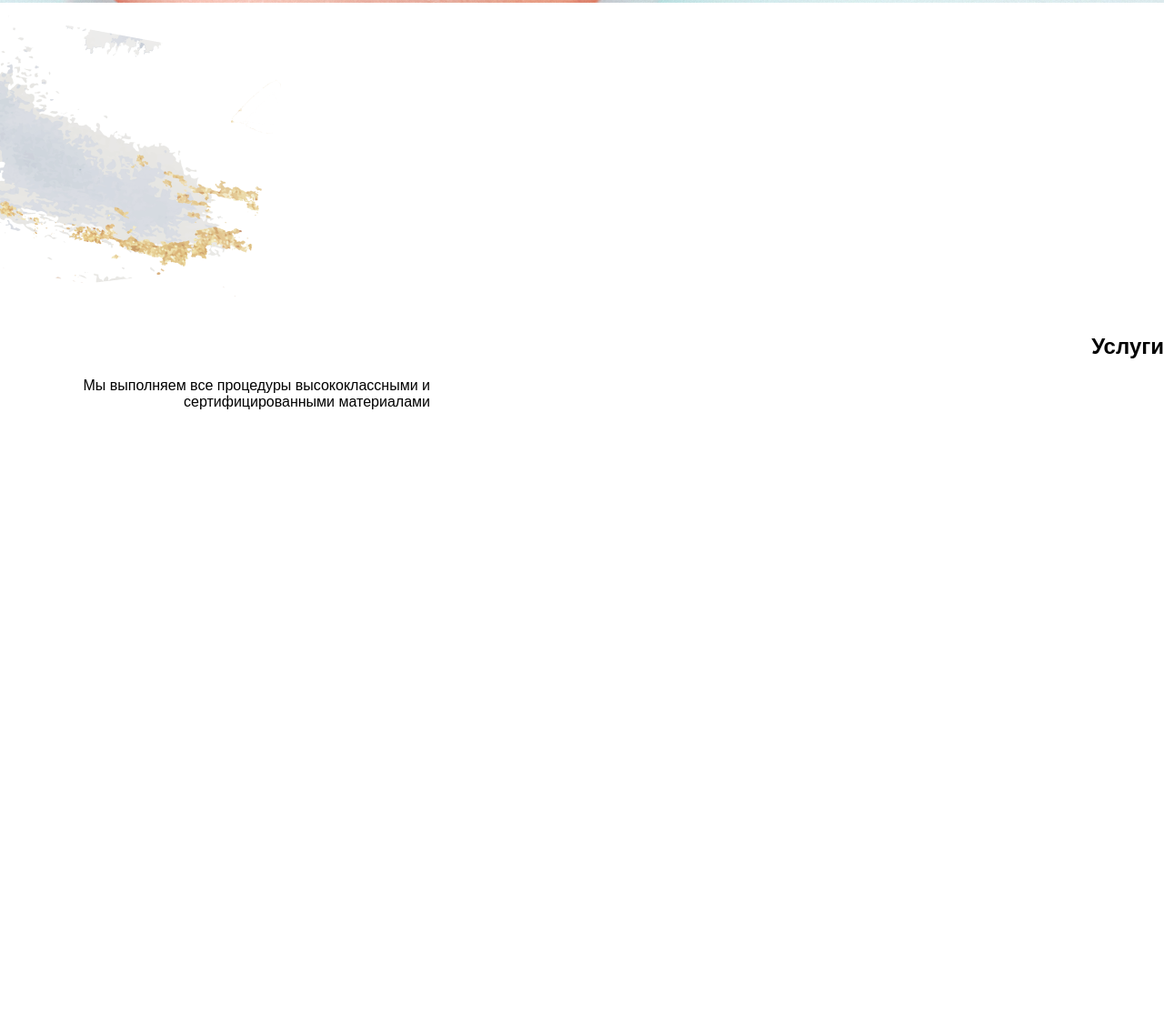
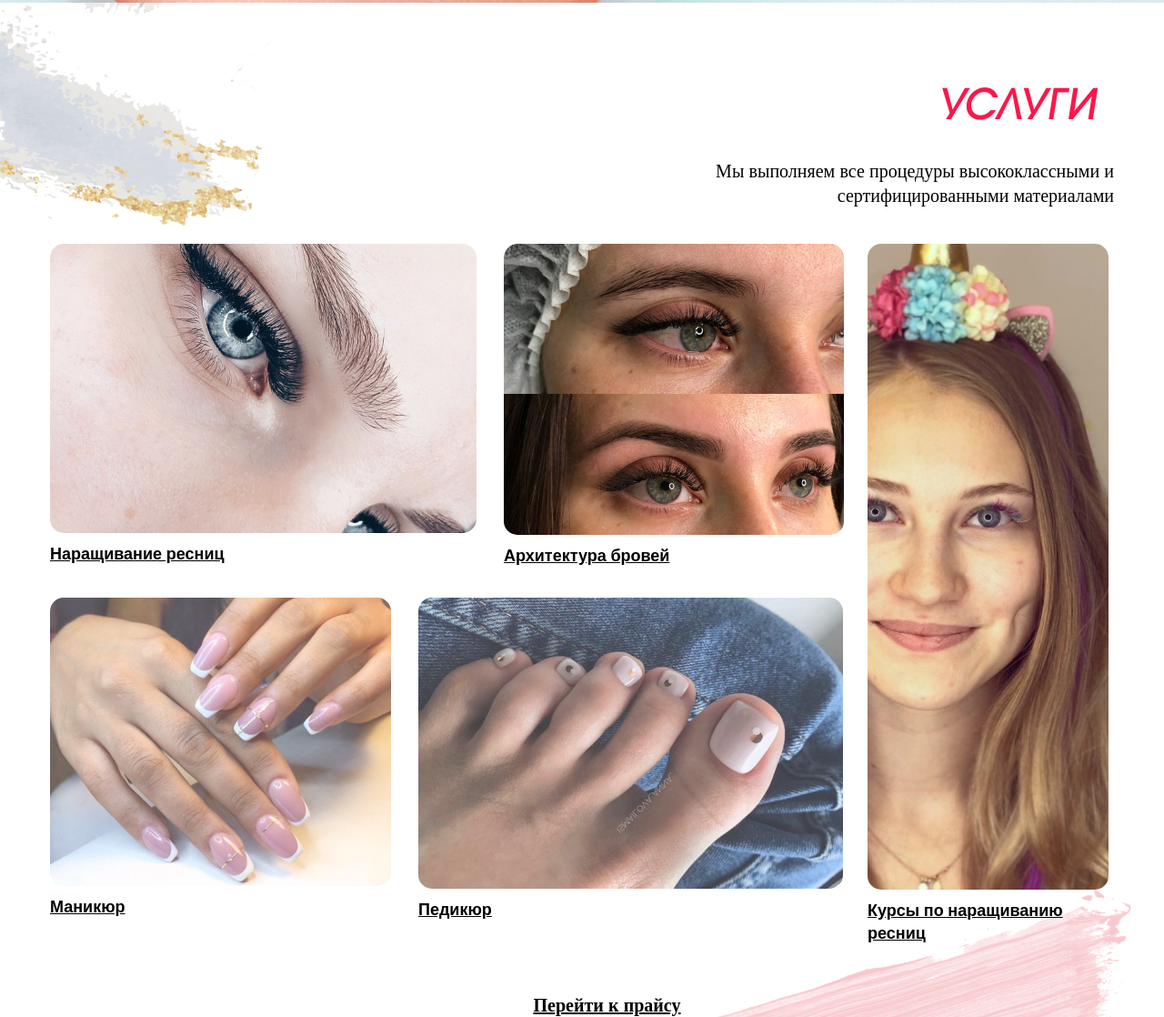
Before and after one commit to polezhaevr/Unicorn-Beauty-House, a plain HTML site: page index.html in a window 1280 px wide. Shown: the part 735-1853 px from the top of the page at 91% size. Before the commit the page ends 1202 px from the top, so only its background shows below. Drawn offline with nearby package versions, Linux system fonts and the light colour scheme; a web font is replaced by a local one.

Commit message:
new blocks and fix layout

```diff
--- a/css/style.css
+++ b/css/style.css
@@ -4,6 +4,7 @@
 
 body {
     font-family: sans-serif;
+    min-width: 1170px;
 }
 
 
@@ -185,25 +186,163 @@ body {
 
 /*start services */
 
+@font-face {
+    font-family: a_AvanteTitlerCpsUpC;
+    src: url(/fonts/ofont.ru_a_AvanteTitlerCpsUpC.ttf);
+}
+
 .services {
-
-
+    max-width: 1280px;
+    ;
+    margin: 0 auto;
+    padding: 0;
 }
 
 .services__wrapper-text {
+    display: flex;
+    flex-direction: column;
+    align-items: flex-end;
+    background: url(../img/brush-art-watercolor-gray.png);
+    background-repeat: no-repeat;
+    background-position: bottom -50px left;
 
 }
 
 .services__heading {
+    font-family: a_AvanteTitlerCpsUpC, arial;
+    font-style: normal;
+    font-weight: 700;
+    font-size: 45px;
+    line-height: 55px;
+    letter-spacing: 0.05em;
+    color: #FE164A;
     text-align: right;
+    text-transform: uppercase;
+    margin-top: 86px;
+    margin-bottom: 0;
+    padding-right: 72px;
 }
 
 .services__text {
+    font-family: Open Sans;
+    font-style: normal;
+    font-weight: 300;
+    font-size: 20px;
+    line-height: 27px;
     text-align: right;
-    width:473px;
+    width: 530px;
+    padding-right: 55px;
+    margin-top: 30px;
+}
+
+.services__all {
+    max-width: 1280px;
+    display: flex;
+    flex-wrap: wrap;
+    margin-top: 20px;
+    padding-left: 55px;
+    background: url(../img/IMGBIN_brush-art-watercolor-pink-bug.png);
+    background-repeat: no-repeat;
+    background-position: bottom -250px right;
+
+}
+
+.services__card-wrapper {
+    width: 884px;
+    display: flex;
+    flex-wrap: wrap;
+}
+
+.services__card {
+    display: flex;
+    flex-direction: column;
+}
+
+.services__card:nth-child(2) {
+    margin-left: 30px;
+}
+
+.services__card:nth-child(4) {
+    margin-left: 30px;
+    margin-top: -15px;
+}
+
+.services__card:nth-child(3) {
+    margin-top: -15px;
+}
+
+.services__picture {
+    border-radius: 15px;
+}
+
+.services__card-wrapper-ver {
+    margin-left: 15px;
+}
+
+.services__card-link {
+    font-family: 'Open Sans', sans-serif;
+    font-style: normal;
+    font-weight: 700;
+    font-size: 18px;
+    line-height: 25px;
+    text-decoration-line: underline;
+    color: #000;
+    max-width: 265px;
+    padding-top: 10px;
+}
+
+.services__card-link:hover {
+    color: #FE164A;
+}
+
+.services__price-container {
+    position: relative;
+    transition: 0.5s;
+    margin: 0;
+    bottom: 50%;
+    margin: 0;
+    color: #000;
+}
+
+.services__text-price {
+    opacity: 0;
+    margin: 0;
+    text-align: center;
+    font-family: Open Sans;
+    font-style: normal;
+    font-weight: bold;
+    font-size: 36px;
+    line-height: 49px;
+    text-transform: uppercase;
+    color: #000000;
+    transition: 1s;
+}
+
+.services__text-price:hover {
+    opacity: 1;
+    color: #000000;
+}
+
+.services__price {
+    text-align: center;
+    margin: 0 auto;
+    font-family: Open Sans;
+    font-style: normal;
+    font-weight: bold;
+    font-size: 20px;
+    line-height: 27px;
+    text-decoration-line: underline;
+    color: #000000;
+    margin-top: 30px;
+}
+
+.services__price:hover {
+    color: #FE164A;
 }
 
 
-.services__img {
-    position: relative;
-}
+
+
+
+
+/*end services*/
--- a/index.html
+++ b/index.html
@@ -4,10 +4,11 @@
 <head>
     <meta charset="UTF-8">
     <meta http-equiv="X-UA-Compatible" content="IE=edge">
-    <meta name="viewport" content="width=device-width, initial-scale=1.0">
+    <meta name="viewport" content="width=1280px">
     <link href="https://fonts.googleapis.com/css2?family=Open+Sans:wght@300&display=swap" rel="stylesheet">
     <link href="https://fonts.googleapis.com/css2?family=Open+Sans:wght@300;700&display=swap" rel="stylesheet">
     <link href="https://fonts.googleapis.com/css2?family=Alex+Brush&display=swap" rel="stylesheet">
+    <link href="https://allfont.ru/allfont.css?fonts=a_avantetitlercpsupc-bold" rel="stylesheet" type="text/css" />
     <link rel="stylesheet" href="css/style.css">
     <link rel="stylesheet" href="css/normalize.css">
     <title>Unicorn Beauty House</title>
@@ -15,12 +16,14 @@
 
 <body>
     <header class="main-header">
-        <a href="index.html" class="main-header__link"><img src="img/nicorn-beauty_house-ico.png" alt="logo" class="main-header__logo"></a>
+        <a href="index.html" class="main-header__link"><img src="img/nicorn-beauty_house-ico.png" alt="logo"
+                class="main-header__logo"></a>
         <div class="main-header__wrapper">
             <div class="main-header__info">
                 <p class="main-header__text">8 (981)-800-73-74</p>
                 <a href="#" class="main-header__link">Заказать звонок</a>
-                <p class="main-header__text main-header__text--left">г. Санкт-Петербург, метро Петроградская, ул. Всеволода Вишневского 4</p>
+                <p class="main-header__text main-header__text--left">г. Санкт-Петербург, метро Петроградская, ул.
+                    Всеволода Вишневского 4</p>
             </div>
 
             <div class="main-header__navigation">
@@ -40,20 +43,74 @@
         </div>
     </header>
 
-    <main class = "main-index">
+    <main class="main-index">
         <div class="mask">
             <div class="mask__text-wrapper">
-                <h1 class = "mask__title">UNICORN BEAUTY HOUSE</h1>
-                <p class= "mask__text">Lashes make everything better</p>
-                <img  class = "mask__img" src="img/Brush-Stroke-Background.png" alt="Brush-Stroke">
+                <h1 class="mask__title">UNICORN BEAUTY HOUSE</h1>
+                <p class="mask__text">Lashes make everything better</p>
+                <img class="mask__img" src="img/Brush-Stroke-Background.png" alt="Brush-Stroke">
             </div>
         </div>
 
         <div class="services">
-            <img  class = "services__img" src="img/brush-art-watercolor-gray.png" alt="Brush-Stroke">
-            <h2 class = "services__heading">Услуги</h2>
-            <p class = "services__text">Мы выполняем все процедуры высококлассными
-                                        и сертифицированными материалами</p>
+            <div class="services__wrapper-text">
+                <h2 class="services__heading">Услуги</h2>
+                <p class="services__text">Мы выполняем все процедуры высококлассными
+                    и сертифицированными материалами</p>
+            </div>
+
+            <div class="services__all">
+
+                <div class="services__card-wrapper">
+                    <div class="services__card">
+                        <img class="services__picture" src="/img/building up.png" alt="building up picture"
+                            class="services__pic">
+                        <a href="#" class="services__card-link">Наращивание ресниц</a>
+                        <div class="services__price-container">
+                            <p class="services__text-price">От 1500 руб.</p>
+                        </div>
+                    </div>
+
+                    <div class="services__card">
+                        <img class="services__picture" src="/img/arhs brows.png" alt="arhs brows picture">
+                        <a href="#" class="services__card-link">Архитектура бровей</a>
+                        <div class="services__price-container">
+                            <p class="services__text-price">От 1500 руб.</p>
+                        </div>
+                    </div>
+
+                    <div class="services__card">
+                        <img class="services__picture" src="/img/nails.png" alt="nails picture">
+                        <a href="#" class="services__card-link">Маникюр</a>
+                        <div class="services__price-container">
+                            <p class="services__text-price">От 1500 руб.</p>
+                        </div>
+                    </div>
+
+                    <div class="services__card">
+                        <img class="services__picture" src="/img/pedicure.png" alt="pidicure picture">
+                        <a href="#" class="services__card-link">Педикюр</a>
+                        <div class="services__price-container">
+                            <p class="services__text-price">От 1500 руб.</p>
+                        </div>
+                    </div>
+                </div>
+
+                <div class="services__card-wrapper-ver">
+                    <div class="services__card">
+                        <img class="services__picture" src="/img/brows uo course.png" alt="course brows up picture">
+                        <a href="#" class="services__card-link">Курсы по наращиванию ресниц</a>
+
+                    </div>
+                </div>
+
+
+                <a href="#" class="services__price">Перейти к прайсу</a>
+
+
+
+            </div>
+
         </div>
 
 
```
Also changed, not shown: fonts/ofont.ru_a_AvanteTitlerCpsUpC.ttf (added), img/IMGBIN_brush-art-watercolor-pink-bug.png (added), img/arhs brows.png (added), img/brows uo course.png (added), img/building up.png (added), img/nails.png (added), img/pedicure.png (added).
